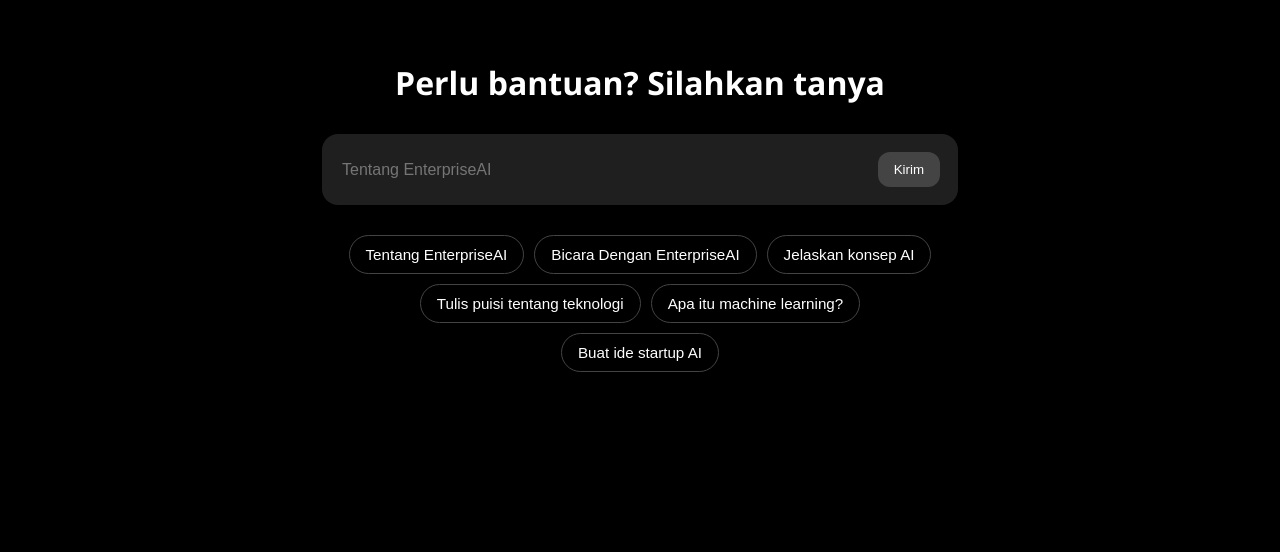
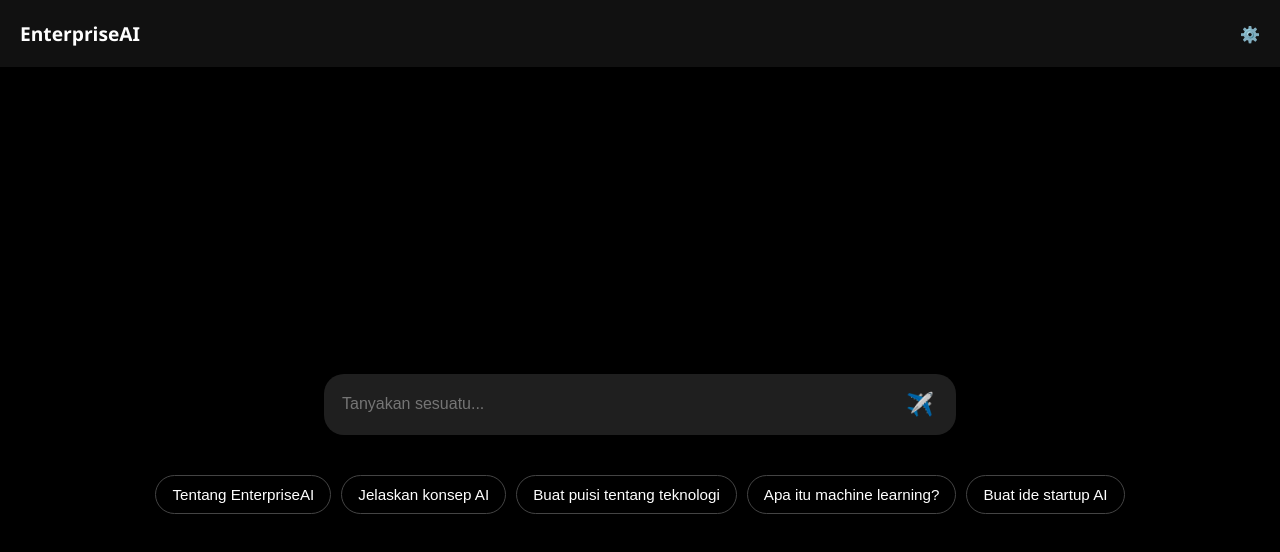
Before and after one commit to Fariiz011/OPENAI-ENTERPRISE, a plain HTML site: page index.html in a window 1280 px wide. Drawn offline with Linux system fonts and the light colour scheme.

Commit message:
Update index.html

```diff
--- a/index.html
+++ b/index.html
@@ -2,7 +2,7 @@
 <head>
   <meta charset="UTF-8" />
   <meta name="viewport" content="width=device-width, initial-scale=1.0" />
-  <title>EnterpriseAI - Bantu Anda dengan AI</title>
+  <title>EnterpriseAI</title>
   <style>
     body {
       margin: 0;
@@ -11,44 +11,73 @@
       color: #fff;
       display: flex;
       flex-direction: column;
-      align-items: center;
-      padding: 40px 20px;
-    }h1 {
-  font-size: 2em;
-  text-align: center;
-  margin-bottom: 30px;
-  font-weight: 600;
+      height: 100vh;
+      overflow: hidden;
+    }header {
+  display: flex;
+  justify-content: space-between;
+  align-items: center;
+  padding: 20px;
+  background-color: #111;
+}
+
+.logo {
+  font-size: 1.2em;
+  font-weight: bold;
+}
+
+.settings {
+  cursor: pointer;
+}
+
+.chat-container {
+  flex: 1;
+  display: flex;
+  flex-direction: column;
+  align-items: center;
+  justify-content: center;
+  padding: 20px;
+  animation: fadeIn 1s ease;
+}
+
+.bubble {
+  background: #1f1f1f;
+  border-radius: 20px;
+  padding: 16px;
+  margin: 10px 0;
+  max-width: 600px;
+  width: 100%;
+  box-shadow: 0 0 10px #111;
+  white-space: pre-wrap;
 }
 
 .input-box {
-  background-color: #1f1f1f;
-  border-radius: 16px;
-  padding: 18px;
-  width: 100%;
-  max-width: 600px;
   display: flex;
   align-items: center;
   gap: 10px;
-  margin-bottom: 30px;
+  background-color: #1f1f1f;
+  padding: 16px;
+  border-radius: 20px;
+  width: 100%;
+  max-width: 600px;
+  margin: 20px auto;
 }
 
 .input-box input {
+  flex: 1;
   background: transparent;
   border: none;
   color: #fff;
   font-size: 1em;
-  flex: 1;
   outline: none;
 }
 
 .input-box button {
-  background-color: #444;
+  background: none;
   border: none;
-  border-radius: 12px;
-  padding: 10px 16px;
+  color: #fff;
+  font-size: 1.4em;
   cursor: pointer;
-  color: #fff;
-  font-weight: 500;
 }
 
 .button-group {
@@ -56,7 +85,7 @@
   flex-wrap: wrap;
   justify-content: center;
   gap: 10px;
-  max-width: 600px;
+  margin-top: 20px;
 }
 
 .button-group button {
@@ -69,53 +98,78 @@
   font-size: 0.95em;
 }
 
-.button-group button:hover {
-  background-color: #1f1f1f;
+.loader {
+  border: 4px solid #333;
+  border-top: 4px solid #fff;
+  border-radius: 50%;
+  width: 24px;
+  height: 24px;
+  animation: spin 1s linear infinite;
+  margin: 20px auto;
 }
 
-.response {
-  margin-top: 30px;
-  max-width: 600px;
-  background: #1f1f1f;
-  padding: 18px;
-  border-radius: 20px;
-  white-space: pre-line;
-  font-size: 1em;
-  line-height: 1.6;
-  box-shadow: 0 0 10px #111;
-  animation: fadeIn 0.3s ease-in-out;
+@keyframes spin {
+  0% { transform: rotate(0deg); }
+  100% { transform: rotate(360deg); }
 }
 
 @keyframes fadeIn {
-  from { opacity: 0; transform: translateY(10px); }
+  from { opacity: 0; transform: translateY(20px); }
   to { opacity: 1; transform: translateY(0); }
 }
 
-@media (max-width: 600px) {
-  h1 {
-    font-size: 1.5em;
-  }
+.fade-in-screen {
+  position: fixed;
+  top: 0;
+  left: 0;
+  right: 0;
+  bottom: 0;
+  background-color: #000;
+  display: flex;
+  align-items: center;
+  justify-content: center;
+  color: white;
+  font-size: 2em;
+  animation: fadeOut 1.2s ease 1.5s forwards;
+  z-index: 9999;
+}
+
+@keyframes fadeOut {
+  to { opacity: 0; visibility: hidden; }
 }
 
   </style>
 </head>
 <body>
-  <h1>Perlu bantuan? Silahkan tanya</h1>  <div class="input-box">
-    <input type="text" id="promptInput" placeholder="Tentang EnterpriseAI" />
-    <button onclick="sendPrompt()">Kirim</button>
-  </div>  <div class="button-group" id="buttonGroup"></div>  <div class="response" id="responseBox" style="display:none;"></div>  <script>
-    const COHERE_API_KEY = 'YOUR_COHERE_API_KEY'; // Ganti dengan API key kamu
+  <div class="fade-in-screen">Memuat EnterpriseAI...</div>
+  <header>
+    <div class="logo">EnterpriseAI</div>
+    <div class="settings">⚙️</div>
+  </header>  <div class="chat-container">
+    <div class="bubble" id="responseBox" style="display:none;"></div>
+    <div class="loader" id="loader" style="display:none;"></div>
+    <div class="input-box">
+      <input type="text" id="promptInput" placeholder="Tanyakan sesuatu..." />
+      <button onclick="sendPrompt()">✈️</button>
+    </div>
+    <div class="button-group" id="buttonGroup"></div>
+  </div><audio id="pingSound" src="https://www.soundjay.com/buttons/sounds/button-16.mp3"></audio>
+
+  <script>
+    const COHERE_API_KEY = 'IHjr8UQKTNoXYBn4Tp6hUVrzbVY91I2VRgdnQWaO';
 
     const prompts = [
       "Tentang EnterpriseAI",
-      "Bicara Dengan EnterpriseAI",
       "Jelaskan konsep AI",
-      "Tulis puisi tentang teknologi",
+      "Buat puisi tentang teknologi",
       "Apa itu machine learning?",
       "Buat ide startup AI"
     ];
 
     const buttonGroup = document.getElementById("buttonGroup");
+    const responseBox = document.getElementById("responseBox");
+    const loader = document.getElementById("loader");
+    const pingSound = document.getElementById("pingSound");
 
     prompts.forEach(text => {
       const btn = document.createElement("button");
@@ -133,15 +187,14 @@
       const prompt = document.getElementById("promptInput").value;
       if (!prompt) return;
 
-      const responseBox = document.getElementById("responseBox");
-      responseBox.style.display = 'block';
-      responseBox.textContent = 'Sedang memproses...';
+      loader.style.display = 'block';
+      responseBox.style.display = 'none';
 
       try {
         const res = await fetch('https://api.cohere.ai/v1/generate', {
           method: 'POST',
           headers: {
-            'Authorization': `Bearer ${COHERE_API_KEY}`,
+            'Authorization': `Bearer IHjr8UQKTNoXYBn4Tp6hUVrzbVY91I2VRgdnQWaO`,
             'Content-Type': 'application/json'
           },
           body: JSON.stringify({
@@ -154,12 +207,19 @@
 
         const data = await res.json();
         if (data.generations) {
+          loader.style.display = 'none';
           responseBox.textContent = data.generations[0].text.trim();
+          responseBox.style.display = 'block';
+          pingSound.play();
         } else {
           responseBox.textContent = 'Tidak ada respon.';
+          responseBox.style.display = 'block';
+          loader.style.display = 'none';
         }
       } catch (err) {
         responseBox.textContent = 'Terjadi kesalahan: ' + err.message;
+        responseBox.style.display = 'block';
+        loader.style.display = 'none';
       }
     }
   </script>
```
